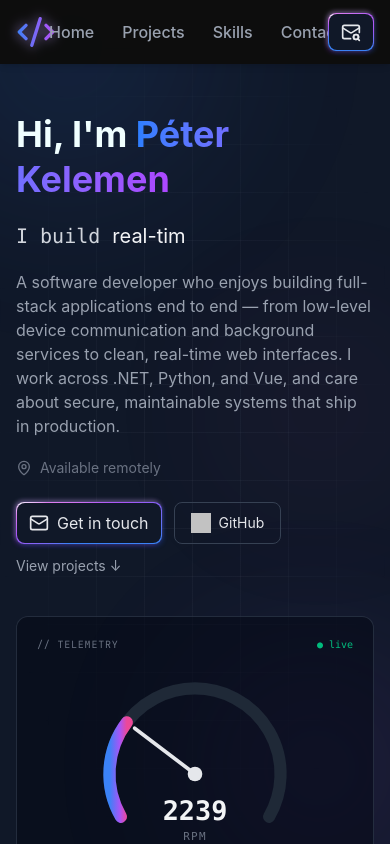
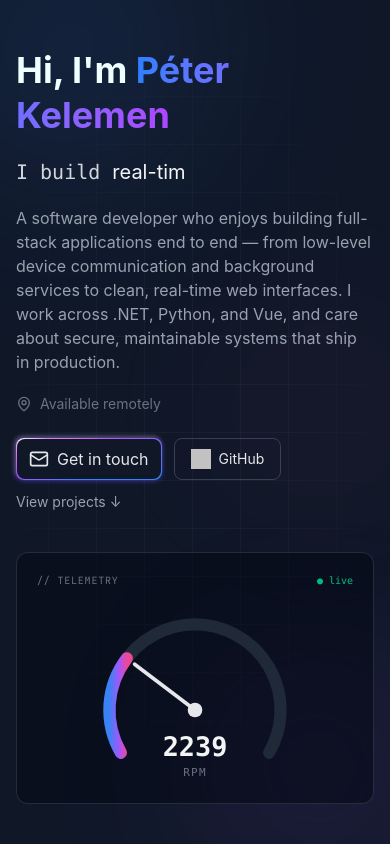
Before and after one commit to PeterKelemen2/cv-site, a Vue app: page / in a window 390 px wide. Built offline with nearby package versions, Linux system fonts and the light colour scheme; grey boxes are pictures that could not be loaded.

Commit message:
Hide navbar on small screen

```diff
--- a/src/App.vue
+++ b/src/App.vue
@@ -4,7 +4,7 @@ import Navbar from '@/components/Navbar.vue'
 
 <template>
   <div class="flex flex-col h-screen">
-    <Navbar />
+    <Navbar class="hidden md:block" />
     <main class="flex-1 overflow-y-auto">
       <router-view />
     </main>
```
